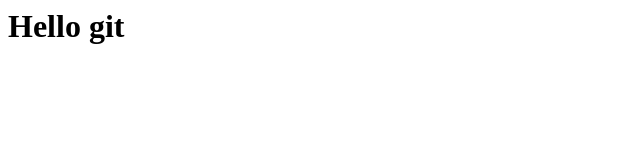
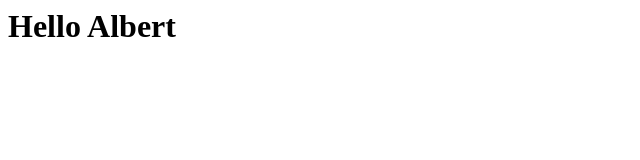
Before and after one commit to Albert-director/Test, a plain HTML site: page index.html in a window 1280 px wide. Shown: the whole page, without its empty margins (0-640 px from the left). Drawn offline with Linux system fonts and the light colour scheme.

Commit message:
Wrong commit

```diff
--- a/index.html
+++ b/index.html
@@ -1 +1 @@
-<h1>Hello git</h1>
+<h1>Hello Albert</h1>
```
